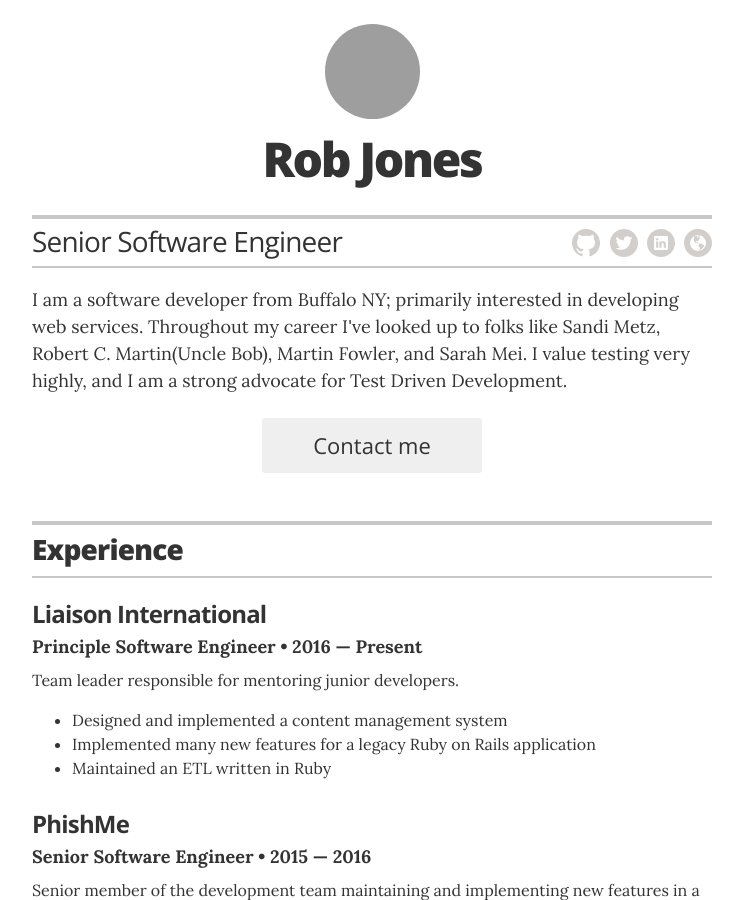
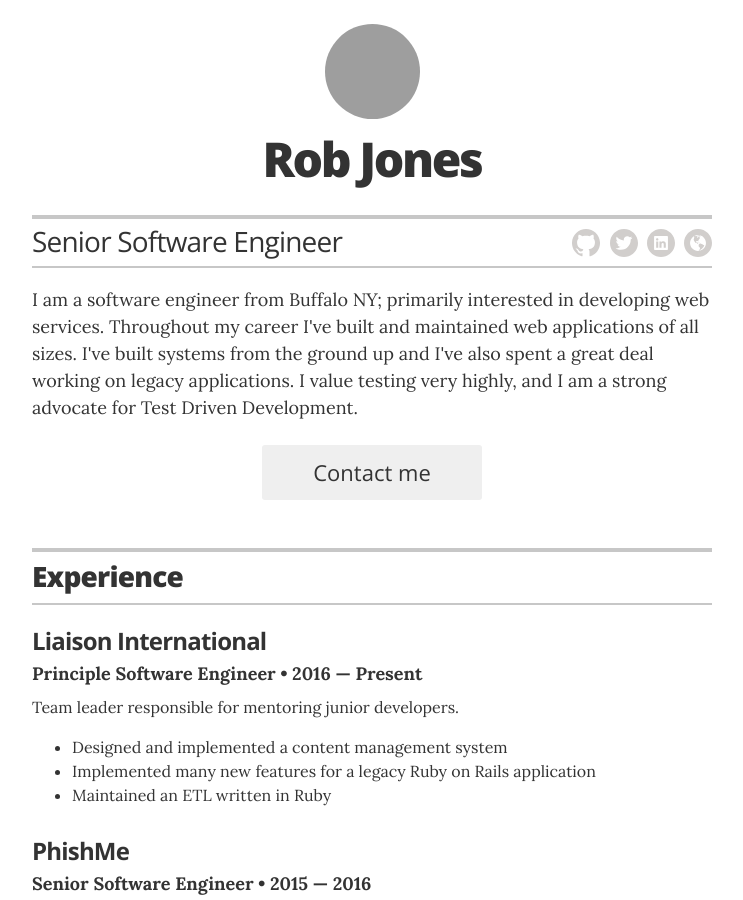
Before and after one commit to jonesdeini/jonesdeini.github.io, a Jekyll site: the page built from index.html, in a window 1280 px wide and 900 px high, cut to the strip 0-900 px from the top of the window. Shown: the whole strip, without its empty margins (268-1011 px from the left). Built offline with Jekyll 4.4.1, drawn with Linux system fonts in a browser that asks for light colours; grey boxes are pictures that could not be loaded.

Commit message:
update header spiel

```diff
--- a/_config.yml
+++ b/_config.yml
@@ -15,10 +15,9 @@
 resume_contact_email:
   "hire.jonesdeini@gmail.com"
 resume_header_contact_info: "Buffalo NY | hire.jonesdeini@gmail.com"
-resume_header_intro: "<p>I am a software developer from Buffalo NY; primarily interested in developing web services.
-
-Throughout my career I've looked up to folks like Sandi Metz, Robert C. Martin(Uncle Bob), Martin Fowler, and Sarah Mei.
-
+resume_header_intro: "<p> I am a software engineer from Buffalo NY; primarily interested in developing web services.
+Throughout my career I've built and maintained web applications of all sizes.
+I've built systems from the ground up and I've also spent a great deal working on legacy applications.
 I value testing very highly, and I am a strong advocate for Test Driven Development. </p>"
 
 # use "yes" to display the email contact button,
```
